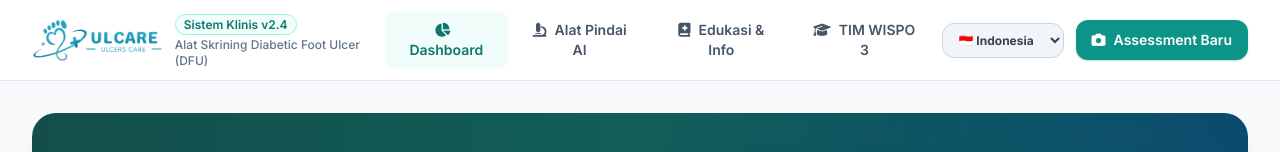
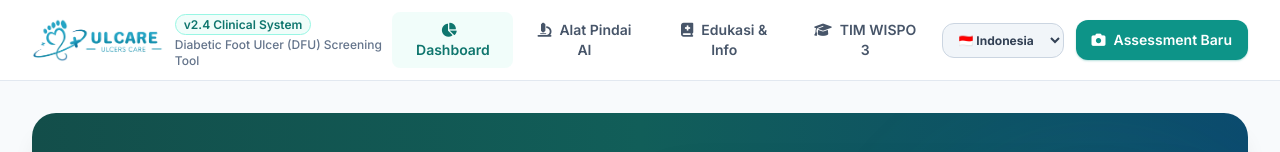
Before and after one commit to holmeshawthorne-cmyk/UlcareGrad-CAM, a plain HTML site: page frontend/index.html in a window 1280 px wide. Shown: the top 152 px of the page. Drawn offline with nearby package versions, Linux system fonts and the light colour scheme.

Commit message:
Update index.html

```diff
--- a/frontend/index.html
+++ b/frontend/index.html
@@ -681,8 +681,6 @@ try { state.lang = localStorage.getItem('ulcare-lang') === 'en' ? 'en' : 'id'; }
 
 /* ---------- static text: [Indonesia, English]. Every visible string must be listed here ---------- */
 const PAIRS = [
-  ['Sistem Klinis v2.4', 'v2.4 Clinical System'],
-  ['Alat Skrining Diabetic Foot Ulcer (DFU)', 'Diabetic Foot Ulcer (DFU) Screening Tool'],
   ['Alat Pindai AI', 'AI Scan Tool'],
   ['Edukasi & Info', 'Education & Info'],
   ['Assessment Baru', 'New Assessment'],
```
